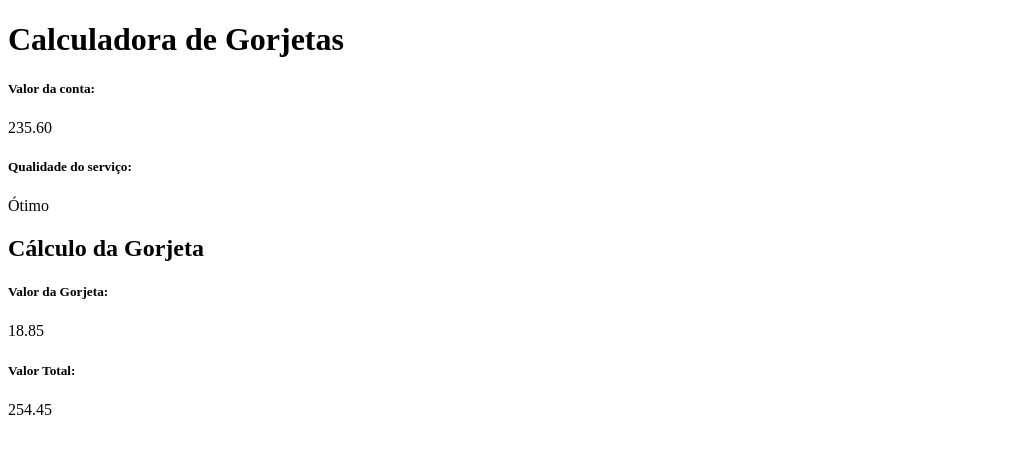
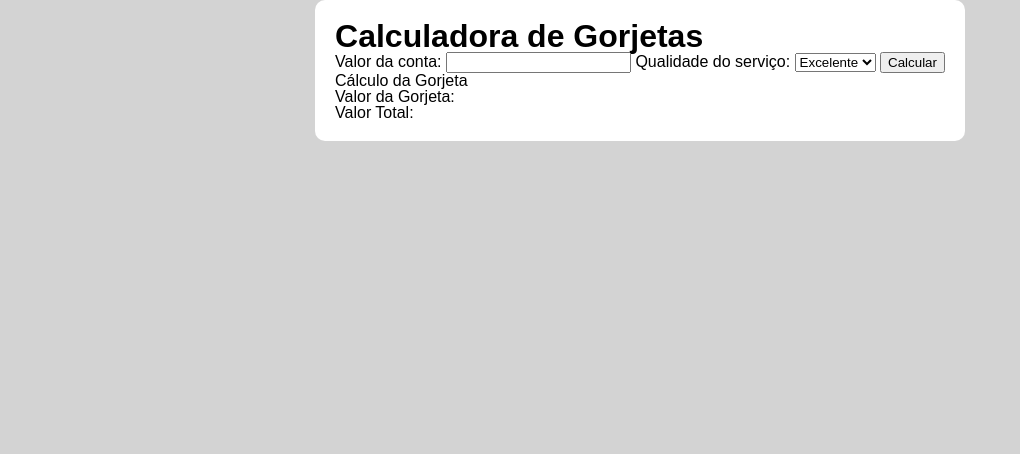
Before and after one commit to t-wenzel/restauranteGorjetas, a plain HTML site: page index.html in a window 1280 px wide. Shown: the whole page, without its empty margins (0-1020 px from the left). Drawn offline with Linux system fonts and the light colour scheme.

Commit message:
Alterando variáveis e preparando para estilo

```diff
--- /dev/null
+++ b/css/style.css
@@ -0,0 +1,160 @@
+/* http://meyerweb.com/eric/tools/css/reset/
+   v2.0 | 20110126
+   License: none (public domain)
+*/
+
+* {
+    box-sizing: border-box;
+}
+
+html,
+body,
+div,
+span,
+applet,
+object,
+iframe,
+h1,
+h2,
+h3,
+h4,
+h5,
+h6,
+p,
+blockquote,
+pre,
+a,
+abbr,
+acronym,
+address,
+big,
+cite,
+code,
+del,
+dfn,
+em,
+img,
+ins,
+kbd,
+q,
+s,
+samp,
+small,
+strike,
+strong,
+sub,
+sup,
+tt,
+var,
+b,
+u,
+i,
+center,
+dl,
+dt,
+dd,
+ol,
+ul,
+li,
+fieldset,
+form,
+label,
+legend,
+table,
+caption,
+tbody,
+tfoot,
+thead,
+tr,
+th,
+td,
+article,
+aside,
+canvas,
+details,
+embed,
+figure,
+figcaption,
+footer,
+header,
+hgroup,
+menu,
+nav,
+output,
+ruby,
+section,
+summary,
+time,
+mark,
+audio,
+video {
+    margin: 0;
+    padding: 0;
+    border: 0;
+    font-size: 100%;
+    font: inherit;
+    vertical-align: baseline;
+    font-family: Arial, Helvetica, sans-serif;
+}
+
+/* HTML5 display-role reset for older browsers */
+article,
+aside,
+details,
+figcaption,
+figure,
+footer,
+header,
+hgroup,
+menu,
+nav,
+section {
+    display: block;
+}
+
+body {
+    line-height: 1;
+}
+
+ol,
+ul {
+    list-style: none;
+}
+
+blockquote,
+q {
+    quotes: none;
+}
+
+blockquote:before,
+blockquote:after,
+q:before,
+q:after {
+    content: '';
+    content: none;
+}
+
+table {
+    border-collapse: collapse;
+    border-spacing: 0;
+}
+
+body {
+    background-color: lightgray;
+    display: flex;
+    justify-content: center;
+}
+
+h1 {
+    font-weight: 700;
+    font-size: 2rem;
+}
+
+.caixaMaster {
+    display: flex;
+    flex-direction: column;
+    border-radius: 10px;
+    background-color: white;
+    max-width: 900px;
+    padding: 20px;
+}
--- a/index.html
+++ b/index.html
@@ -5,17 +5,25 @@
     <meta charset="UTF-8">
     <meta name="viewport" content="width=device-width, initial-scale=1.0">
     <title>Restaurante Gorjeta</title>
+    <link rel="stylesheet" href="./css/style.css">
 </head>
 
 <body>
-    <header>
+    <main class="caixaMaster">
         <h1>Calculadora de Gorjetas</h1>
-    </header>
-    <main>
-        <h5>Valor da conta:</h5>
-        <p id="valorConta"></p>
-        <h5>Qualidade do serviço:</h5>
-        <p id="qualidadeServico"></p>
+        <form action="#">
+            <label for="valorConta">Valor da conta:</label>
+            <input type="number" name="valorConta" id="valorConta"></input>
+            <label for="qualidadeServico">Qualidade do serviço:</label>
+            <select id="valorQualidade" name="valorQualidade">
+                <option value="excelente">Excelente</option>
+                <option value="otimo">Ótimo</option>
+                <option value="bom">Bom</option>
+                <option value="ruim">Ruim</option>
+            </select>
+            <input type="submit" value="Calcular" onclick="enviarForm()"></input>
+        </form>
+
         <h2>Cálculo da Gorjeta</h2>
         <h5>Valor da Gorjeta:</h5>
         <p id="valorGorjeta"></p>
--- a/js/script.js
+++ b/js/script.js
@@ -1,46 +1,53 @@
-valorConta = document.getElementById("valorConta");
-qualidadeServico = document.getElementById("qualidadeServico");
-valorGorjeta = document.getElementById("valorGorjeta");
-valorTotal = document.getElementById("valorTotal");
+contaInner = document.getElementById("valorConta").innerHTML;
+qualidadeInner = document.getElementById("valorQualidade").innerHTML;
+gorjetaInner = document.getElementById("valorGorjeta").innerHTML;
+totalInner = document.getElementById("valorTotal").innerHTML;
+valorConta = document.getElementById("valorConta").value;
+valorQualidade = document.getElementById("valorQualidade").value;
+valorGorjeta = document.getElementById("valorGorjeta").value;
+valorTotal = document.getElementById("valorTotal").value;
 
 function pegarPorcentagem(qualidade) {
   switch (qualidade) {
-    case "Excelente":
+    case "excelente":
       return 0.1;
       break;
-    case "Ótimo":
+    case "otimo":
       return 0.08;
       break;
-    case "Bom":
+    case "bom":
       return 0.05;
       break;
-    case "Ruim":
+    case "ruim":
       return 0.02;
       break;
   }
 }
 
-function calcularGorjeta(valorConta, qualidade) {
-  return valorConta * pegarPorcentagem(qualidade);
+function calcularGorjeta(conta, qualidade) {
+  console.log(conta, pegarPorcentagem())
+  return conta * pegarPorcentagem(qualidade);
 }
 
-function calcularTotal(valorConta, qualidade) {
-  return conta + calcularGorjeta(valorConta, qualidade);
+function calcularTotal(conta, qualidade) {
+  console.log(conta + calcularGorjeta(conta, qualidade))
+  return conta + calcularGorjeta(conta, qualidade);
 }
 
 function mostrarValores(conta, qualidade) {
-  valorConta.innerHTML = conta.toFixed(2);
-  qualidadeServico.innerHTML = qualidade;
-  valorGorjeta.innerHTML = calcularGorjeta(conta, qualidade).toFixed(2);
-  valorTotal.innerHTML = calcularTotal(conta, qualidade).toFixed(2);
+  contaInner = conta;
+  qualidadeInner = qualidade;
+  gorjetaInner = calcularGorjeta(conta, qualidade);
+  totalInner = calcularTotal(conta, qualidade);
 }
 
 function logarValores(conta, qualidade) {
-  console.log(`Valor da conta: R$ ${conta.toFixed(2)}\nQualidade do Serviço: ${qualidade}\nValor da Gorjeta: R$ ${calcularGorjeta(conta, qualidade).toFixed(2)}\nValor Total: ${calcularGorjeta(conta, qualidade).toFixed(2)}`);
+  console.log(`Valor da conta: R$ ${conta}\nQualidade do Serviço: ${qualidade}\nValor da Gorjeta: R$ ${calcularGorjeta(conta, qualidade)}\nValor Total: ${calcularGorjeta(conta, qualidade)}`);
 }
 
-conta = 235.6;
-qualidade = "Ótimo";
-
-mostrarValores(conta, qualidade);
-logarValores(conta, qualidade);
+function enviarForm() {
+  conta = valorConta;
+  qualidade = valorQualidade;
+  mostrarValores(conta, qualidade);
+  logarValores(conta, qualidade);
+}
```
